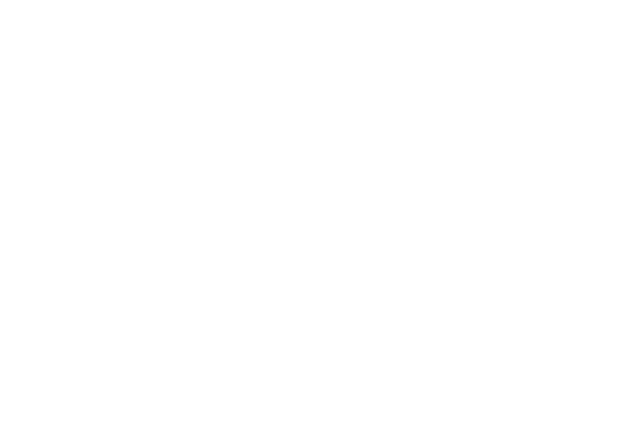
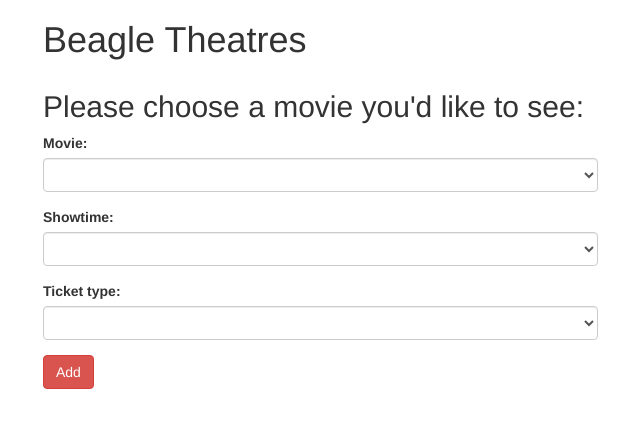
Before and after one commit to patternandshape/movie-tickets, a plain HTML site: page index.html in a window 1280 px wide. Shown: the whole page, without its empty margins (27-667 px from the left). Drawn offline with Linux system fonts and the light colour scheme.

Commit message:
add working form on html page

```diff
--- a/index.html
+++ b/index.html
@@ -6,9 +6,51 @@
     <link rel="stylesheet" href="css/styles.css" type="text/css">
     <script type="js/jquery-1.12.0.js"></script>
     <script type="js/scripts.js"></script>
-    <title></title>
+    <title>Beagle Theatres</title>
   </head>
   <body>
+    <div class="container">
+      <h1>Beagle Theatres</h1>
+      <div class="row">
+        <div class="col-md-6">
+          <h2>Please choose a movie you'd like to see:</h2>
+          <form id = "movieSelect">
+            <div class="form-group">
+              <label for="movieTitle">Movie:</label>
+              <select class="form-control movie-title">
+                <option></option>
+                <option value ="new">Star Wars: The Force Awakens</option>
+                <option value ="new">Carol</option>
+                <option value ="new">Anomalisa</option>
+                <option value ="old">The Big Lebowski</option>
+                <option value ="old">Rosemary's Baby</option>
+              </select>
+            </div>
+            <div class="form-group">
+              <label for="showTime">Showtime:</label>
+              <select class="form-control show-time">
+                <option></option>
+                <option value ="matinee">12:00pm</option>
+                <option value ="matinee">2:30pm</option>
+                <option value ="matinee">4:30pm</option>
+                <option value ="evening">5:30pm</option>
+                <option value ="evening">7:30pm</option>
+                <option value ="evening">9:30pm</option>
+              </select>
+            </div>
+            <div class="form-group">
+              <label for="age">Ticket type:</label>
+              <select class="form-control age-price">
+                <option></option>
+                <option value ="child">child: 12 years and under</option>
+                <option value ="adult">adult: 13 - 64 years</option>
+                <option value ="senior">senior: 65 years and over</option>
+              </select>
+            </div>
+          <button type="submit" class="btn btn-danger">Add</button>
+        </form>
+        </div>
+      </div>
 
   </body>
 </html>
```
Also changed, not shown: js/scripts.js (+5 -4 lines).
